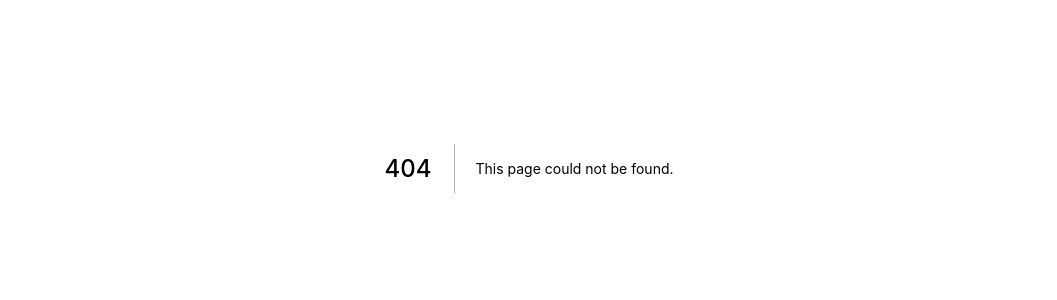
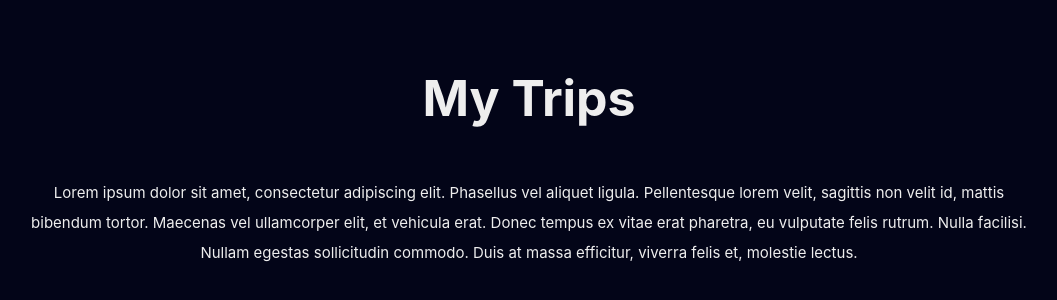
Before and after one commit to igorgoiis/My-Trips, a Next.js app: page /about in a window 1280 px wide. Before the commit this address had no page. Shown: the part 232-532 px from the top of the page, without its empty margins (111-1168 px from the left). Built offline with nearby package versions, Linux system fonts and the light colour scheme.

Commit message:
Algumas alterações

```diff
--- /dev/null
+++ b/src/pages/about.tsx
@@ -0,0 +1,5 @@
+import AboutTemplate from 'templates/About';
+
+const About = () => <AboutTemplate />;
+
+export default About;
--- /dev/null
+++ b/src/templates/About/index.tsx
@@ -0,0 +1,28 @@
+import { CloseOutline } from '@styled-icons/evaicons-outline/CloseOutline';
+
+import LinkWrapper from 'components/LinkWrapper';
+
+import * as S from './styles';
+
+const AboutTemplate = () => (
+  <S.Content>
+    <LinkWrapper href="/">
+      <CloseOutline size={32} />
+    </LinkWrapper>
+
+    <S.Heading>My Trips</S.Heading>
+
+    <S.Body>
+      <p>
+        Lorem ipsum dolor sit amet, consectetur adipiscing elit. Phasellus vel
+        aliquet ligula. Pellentesque lorem velit, sagittis non velit id, mattis
+        bibendum tortor. Maecenas vel ullamcorper elit, et vehicula erat. Donec
+        tempus ex vitae erat pharetra, eu vulputate felis rutrum. Nulla
+        facilisi. Nullam egestas sollicitudin commodo. Duis at massa efficitur,
+        viverra felis et, molestie lectus.
+      </p>
+    </S.Body>
+  </S.Content>
+);
+
+export default AboutTemplate;
--- /dev/null
+++ b/src/templates/About/styles.ts
@@ -0,0 +1,25 @@
+import styled from 'styled-components';
+
+export const Content = styled.section`
+  text-align: center;
+  display: flex;
+  align-items: center;
+  justify-content: center;
+  flex-direction: column;
+  height: 100vh;
+  max-width: var(--container);
+  margin: auto;
+`;
+
+export const Heading = styled.h1`
+  font-size: var(--large);
+  margin-bottom: var(--large);
+`;
+
+export const Body = styled.div`
+  //Alguns estilos
+  p {
+    font-size: var(--small);
+    line-height: var(--medium);
+  }
+`;
```
Also changed, not shown: src/pages/index.tsx (+11 -1 lines).
